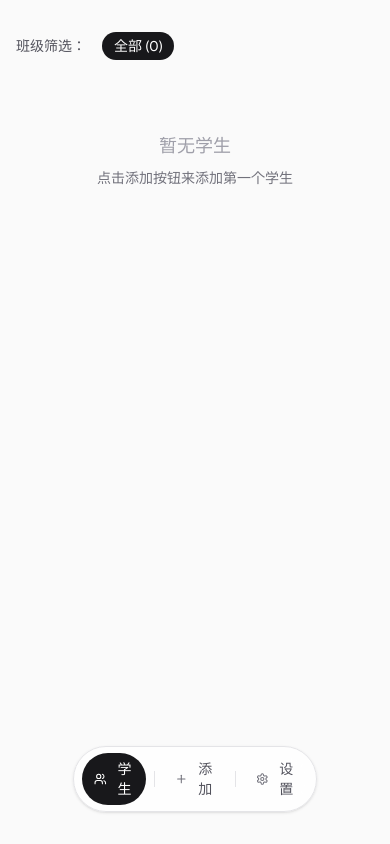
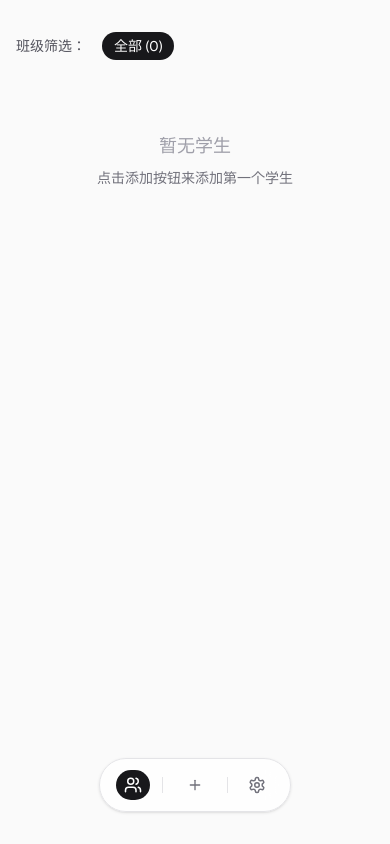
Before and after one commit to dongguacute/FishBall-Cards, a Next.js app: page / in a window 390 px wide. Built offline with nearby package versions, Linux system fonts and the light colour scheme.

Commit message:
Enhance FloatingDock component layout and styling; adjust button sizes and spacing for improved UI consistency

```diff
--- a/components/FloatingDock.tsx
+++ b/components/FloatingDock.tsx
@@ -16,10 +16,10 @@ export const FloatingDock: React.FC<FloatingDockProps> = ({ onAddStudent, active
         <div className="absolute -inset-0.5 bg-zinc-200/50 dark:bg-zinc-800/50 rounded-full blur-md opacity-0 group-hover:opacity-100 transition duration-500"></div>
 
         {/* 主体容器：极简玻璃效果 */}
-        <div className="relative flex items-center gap-1 px-2 py-1.5 bg-white/80 dark:bg-zinc-900/80 backdrop-blur-md border border-zinc-200 dark:border-zinc-800 rounded-full shadow-sm overflow-hidden">
+        <div className="relative flex items-center gap-2 px-4 py-1.5 bg-white/80 dark:bg-zinc-900/80 backdrop-blur-md border border-zinc-200 dark:border-zinc-800 rounded-full shadow-sm overflow-hidden">
 
           {/* 学生列表选项 */}
-          <button className={`relative flex items-center gap-2 px-3 py-1.5 rounded-full transition-colors duration-200 group/item ${
+          <button className={`relative flex items-center gap-2 px-2 sm:px-4 py-1.5 rounded-full transition-colors duration-200 group/item ${
             activeTab === 'students'
               ? 'bg-zinc-900 dark:bg-zinc-100 text-white dark:text-zinc-900'
               : 'hover:bg-zinc-100 dark:hover:bg-zinc-800'
@@ -45,7 +45,7 @@ export const FloatingDock: React.FC<FloatingDockProps> = ({ onAddStudent, active
               <path d="M22 21v-2a4 4 0 0 0-3-3.87" />
               <path d="M16 3.13a4 4 0 0 1 0 7.75" />
             </svg>
-            <span className={`text-sm font-medium transition-colors ${
+            <span className={`text-sm font-medium transition-colors hidden sm:inline ${
               activeTab === 'students'
                 ? 'text-white dark:text-zinc-900'
                 : 'text-zinc-600 dark:text-zinc-400 group-hover/item:text-zinc-900 dark:group-hover/item:text-zinc-100'
@@ -60,16 +60,16 @@ export const FloatingDock: React.FC<FloatingDockProps> = ({ onAddStudent, active
           {/* 添加学生选项 */}
           <button
             onClick={onAddStudent}
-            className={`relative flex items-center gap-2 px-3 py-1.5 rounded-full transition-colors duration-200 group/item ${
+            className={`relative flex items-center justify-center w-10 h-10 rounded-full transition-colors duration-200 group/item ${
               activeTab === 'add'
-                ? 'bg-zinc-900 dark:bg-zinc-100 text-white dark:text-zinc-900'
+                ? 'bg-zinc-900 dark:bg-zinc-100'
                 : 'hover:bg-zinc-100 dark:hover:bg-zinc-800'
             }`}
           >
             <svg
               xmlns="http://www.w3.org/2000/svg"
-              width="18"
-              height="18"
+              width="16"
+              height="16"
               viewBox="0 0 24 24"
               fill="none"
               stroke="currentColor"
@@ -85,20 +85,13 @@ export const FloatingDock: React.FC<FloatingDockProps> = ({ onAddStudent, active
               <path d="M12 5v14" />
               <path d="M5 12h14" />
             </svg>
-            <span className={`text-sm font-medium transition-colors ${
-              activeTab === 'add'
-                ? 'text-white dark:text-zinc-900'
-                : 'text-zinc-600 dark:text-zinc-400 group-hover/item:text-zinc-900 dark:group-hover/item:text-zinc-100'
-            }`}>
-              添加
-            </span>
           </button>
 
           {/* 简洁的分隔线 */}
           <div className="w-px h-4 bg-zinc-200 dark:bg-zinc-800 mx-1" />
 
           {/* 设置选项 */}
-          <button className={`relative flex items-center gap-2 px-3 py-1.5 rounded-full transition-colors duration-200 group/item ${
+          <button className={`relative flex items-center gap-2 px-2 sm:px-4 py-1.5 rounded-full transition-colors duration-200 group/item ${
             activeTab === 'settings'
               ? 'bg-zinc-900 dark:bg-zinc-100 text-white dark:text-zinc-900'
               : 'hover:bg-zinc-100 dark:hover:bg-zinc-800'
@@ -122,7 +115,7 @@ export const FloatingDock: React.FC<FloatingDockProps> = ({ onAddStudent, active
               <path d="M12.22 2h-.44a2 2 0 0 0-2 2v.18a2 2 0 0 1-1 1.73l-.43.25a2 2 0 0 1-2 0l-.15-.08a2 2 0 0 0-2.73.73l-.22.38a2 2 0 0 0 .73 2.73l.15.1a2 2 0 0 1 1 1.72v.51a2 2 0 0 1-1 1.74l-.15.09a2 2 0 0 0-.73 2.73l.22.38a2 2 0 0 0 2.73.73l.15-.08a2 2 0 0 1 2 0l.43.25a2 2 0 0 1 1 1.73V20a2 2 0 0 0 2 2h.44a2 2 0 0 0 2-2v-.18a2 2 0 0 1 1-1.73l.43-.25a2 2 0 0 1 2 0l.15.08a2 2 0 0 0 2.73-.73l.22-.39a2 2 0 0 0-.73-2.73l-.15-.08a2 2 0 0 1-1-1.74v-.5a2 2 0 0 1 1-1.74l.15-.09a2 2 0 0 0 .73-2.73l-.22-.38a2 2 0 0 0-2.73-.73l-.15.08a2 2 0 0 1-2 0l-.43-.25a2 2 0 0 1-1-1.73V4a2 2 0 0 0-2-2z" />
               <circle cx="12" cy="12" r="3" />
             </svg>
-            <span className={`text-sm font-medium transition-colors ${
+            <span className={`text-sm font-medium transition-colors hidden sm:inline ${
               activeTab === 'settings'
                 ? 'text-white dark:text-zinc-900'
                 : 'text-zinc-600 dark:text-zinc-400 group-hover/item:text-zinc-900 dark:group-hover/item:text-zinc-100'
```
